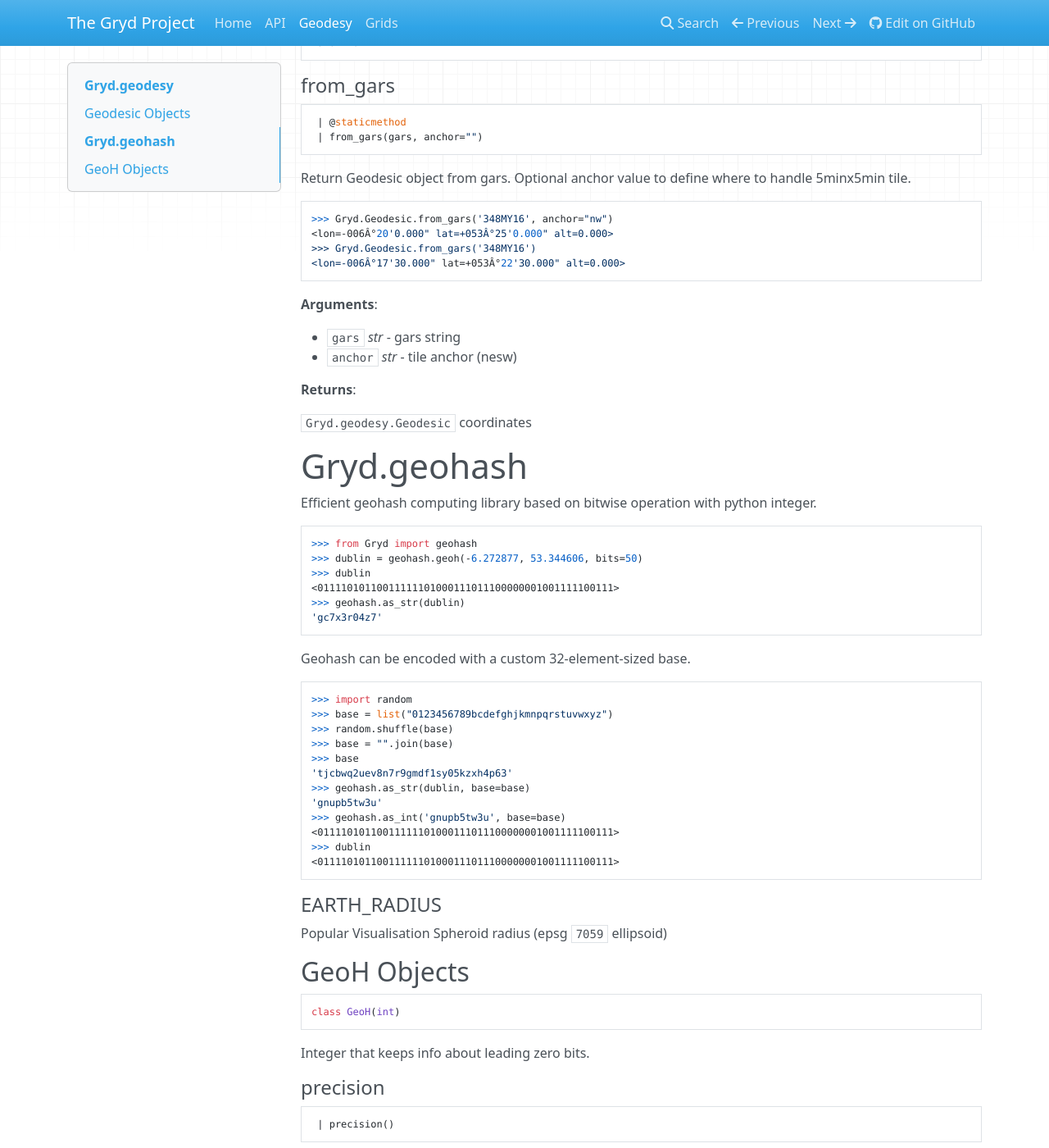
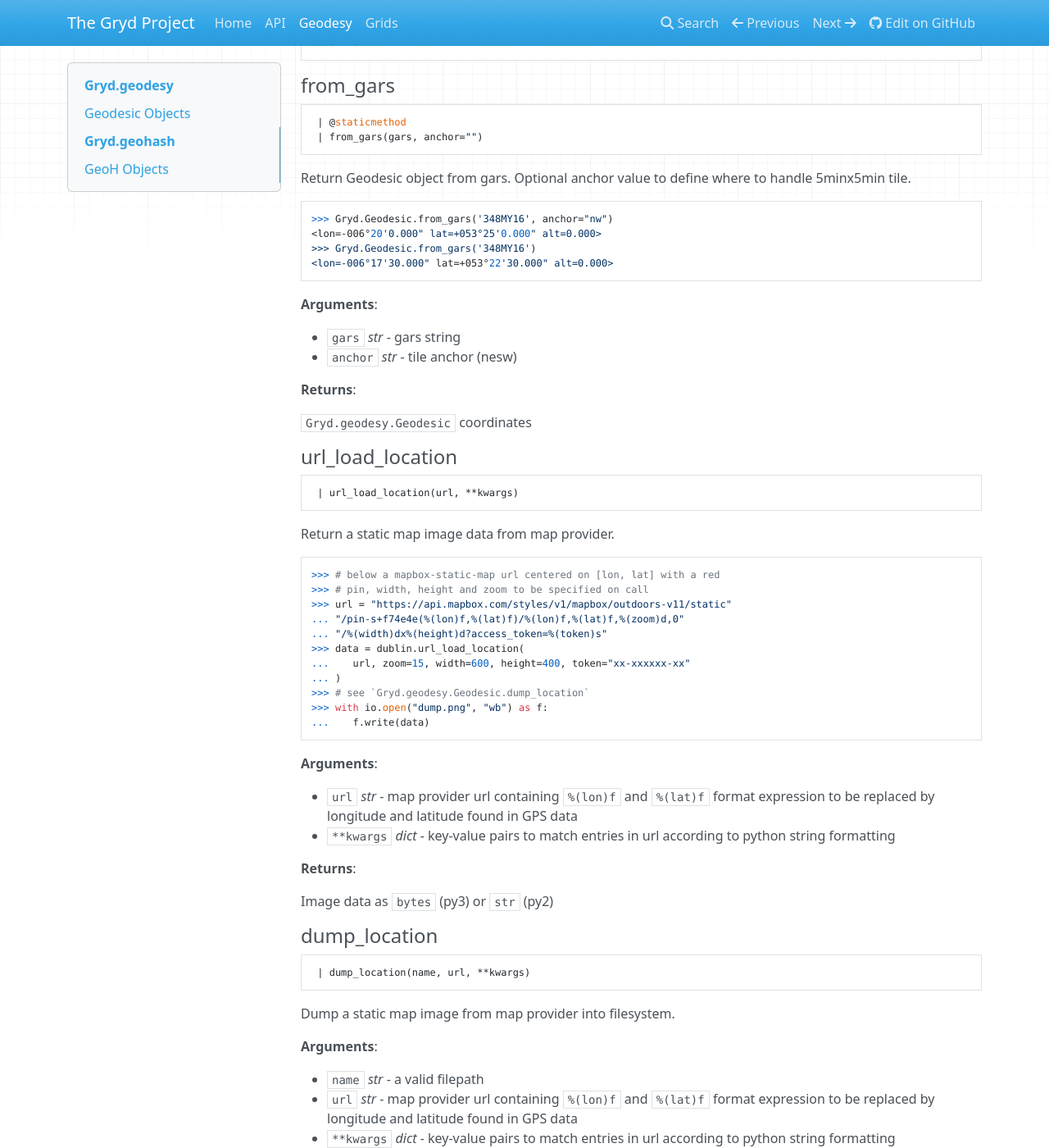
Before and after one commit to Moustikitos/gryd, an MkDocs documentation site: the page built from docs/geodesy.md, in a window 1280 px wide and 1400 px high, scrolled down 4113 px. Shown: the whole window at 82% size. Built offline with MkDocs 1.6.1, drawn with Linux system fonts in a browser that asks for light colours; nearby versions of some CDN libraries; some of the changed text lies outside the part shown.

Commit message:
Geodesic dump_location improvement Readme update docstring update

````diff
--- a/docs/geodesy.md
+++ b/docs/geodesy.md
@@ -28,7 +28,7 @@
 ```python
 >>> dublin = Gryd.Geodesic(-6.272877, 53.344606, 105.)
 >>> dublin
-<lon=-006Â°16'22.357" lat=+053Â°20'40.582" alt=105.000>
+<lon=-006°16'22.357" lat=+053°20'40.582" alt=105.000>
 ```
 
 <a name="Gryd.geodesy.Geodesic.encrypt"></a>
@@ -123,9 +123,9 @@
 
 ```python
 >>> Gryd.Geodesic.from_geohash('gc7x3r04z7')
-<lon=-006Â°16'22.347" lat=+053Â°20'40.590" alt=0.000>
+<lon=-006°16'22.347" lat=+053°20'40.590" alt=0.000>
 >>> Gryd.Geodesic.from_geohash('gc7x3r04z77csw')
-<lon=-006Â°16'22.357" lat=+053Â°20'40.582" alt=0.000>
+<lon=-006°16'22.357" lat=+053°20'40.582" alt=0.000>
 ```
 
 **Arguments**:
@@ -217,9 +217,9 @@
 
 ```python
 >>> Gryd.Geodesic.from_georef('MKJJ43322037')
-<lon=-006Â°16'21.900" lat=+053Â°20'41.100" alt=0.000>
+<lon=-006°16'21.900" lat=+053°20'41.100" alt=0.000>
 >>> Gryd.Geodesic.from_georef('MKJJ433220')
-<lon=-006Â°15'57.000" lat=+053Â°22'45.000" alt=0.000>
+<lon=-006°15'57.000" lat=+053°22'45.000" alt=0.000>
 ```
 
 **Arguments**:
@@ -258,9 +258,9 @@
 
 ```python
 >>> Gryd.Geodesic.from_gars('348MY16', anchor="nw")
-<lon=-006Â°20'0.000" lat=+053Â°25'0.000" alt=0.000>
+<lon=-006°20'0.000" lat=+053°25'0.000" alt=0.000>
 >>> Gryd.Geodesic.from_gars('348MY16')
-<lon=-006Â°17'30.000" lat=+053Â°22'30.000" alt=0.000>
+<lon=-006°17'30.000" lat=+053°22'30.000" alt=0.000>
 ```
 
 **Arguments**:
@@ -271,6 +271,60 @@
 **Returns**:
 
   `Gryd.geodesy.Geodesic` coordinates
+
+<a name="Gryd.geodesy.Geodesic.url_load_location"></a>
+#### url\_load\_location
+
+```python
+ | url_load_location(url, **kwargs)
+```
+
+Return a static map image data from map provider.
+
+
+```python
+>>> # below a mapbox-static-map url centered on [lon, lat] with a red
+>>> # pin, width, height and zoom to be specified on call
+>>> url = "https://api.mapbox.com/styles/v1/mapbox/outdoors-v11/static"
+... "/pin-s+f74e4e(%(lon)f,%(lat)f)/%(lon)f,%(lat)f,%(zoom)d,0"
+... "/%(width)dx%(height)d?access_token=%(token)s"
+>>> data = dublin.url_load_location(
+...    url, zoom=15, width=600, height=400, token="xx-xxxxxx-xx"
+... )
+>>> # see `Gryd.geodesy.Geodesic.dump_location`
+>>> with io.open("dump.png", "wb") as f:
+...    f.write(data)
+```
+
+**Arguments**:
+
+- `url` _str_ - map provider url containing `%(lon)f` and `%(lat)f`
+  format expression to be replaced by longitude and
+  latitude found in GPS data
+- `**kwargs` _dict_ - key-value pairs to match entries in url according
+  to python string formatting
+
+**Returns**:
+
+  Image data as `bytes` (py3) or `str` (py2)
+
+<a name="Gryd.geodesy.Geodesic.dump_location"></a>
+#### dump\_location
+
+```python
+ | dump_location(name, url, **kwargs)
+```
+
+Dump a static map image from map provider into filesystem.
+
+**Arguments**:
+
+- `name` _str_ - a valid filepath
+- `url` _str_ - map provider url containing `%(lon)f` and `%(lat)f`
+  format expression to be replaced by longitude and
+  latitude found in GPS data
+- `**kwargs` _dict_ - key-value pairs to match entries in url according
+  to python string formatting
 
 <a name="Gryd.geohash"></a>
 # Gryd.geohash
````
Also changed, not shown: README.md (+1 -1 lines), docs/index.md (+1 -1 lines), 2 other files.
